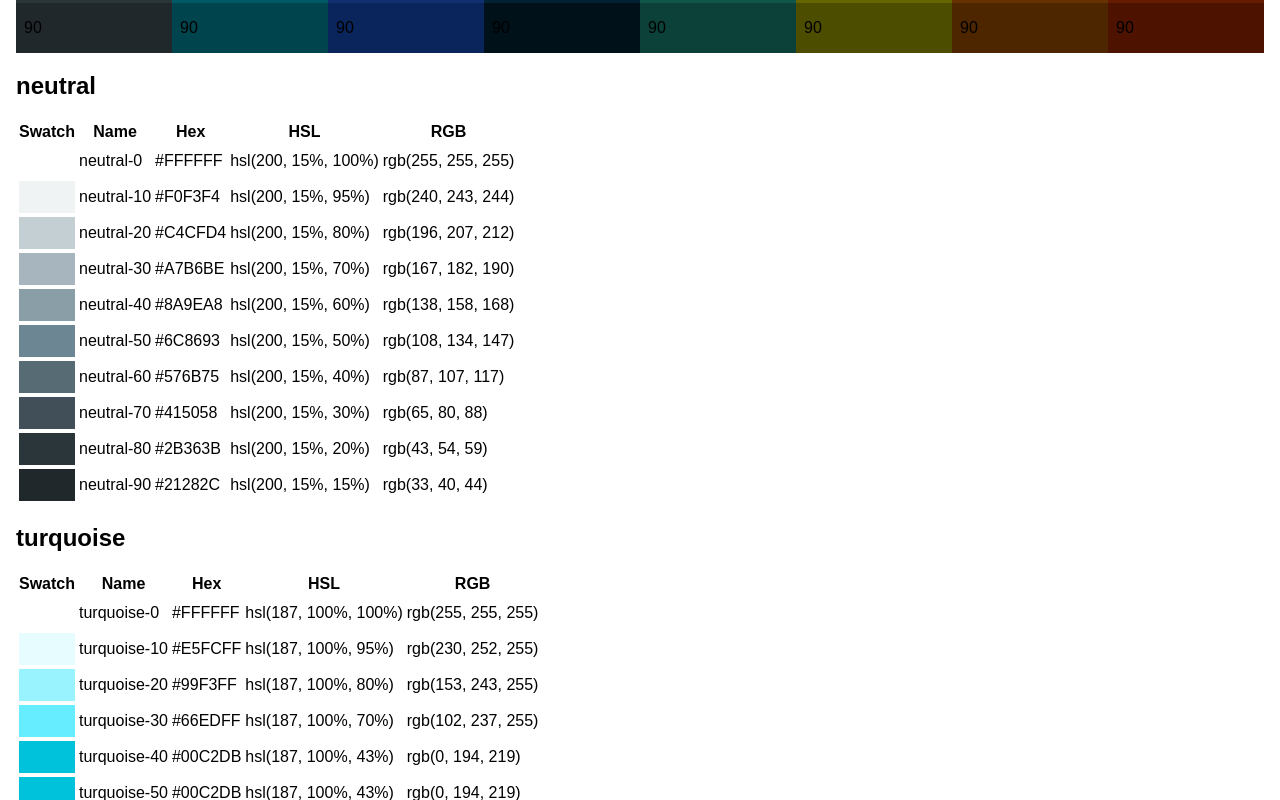
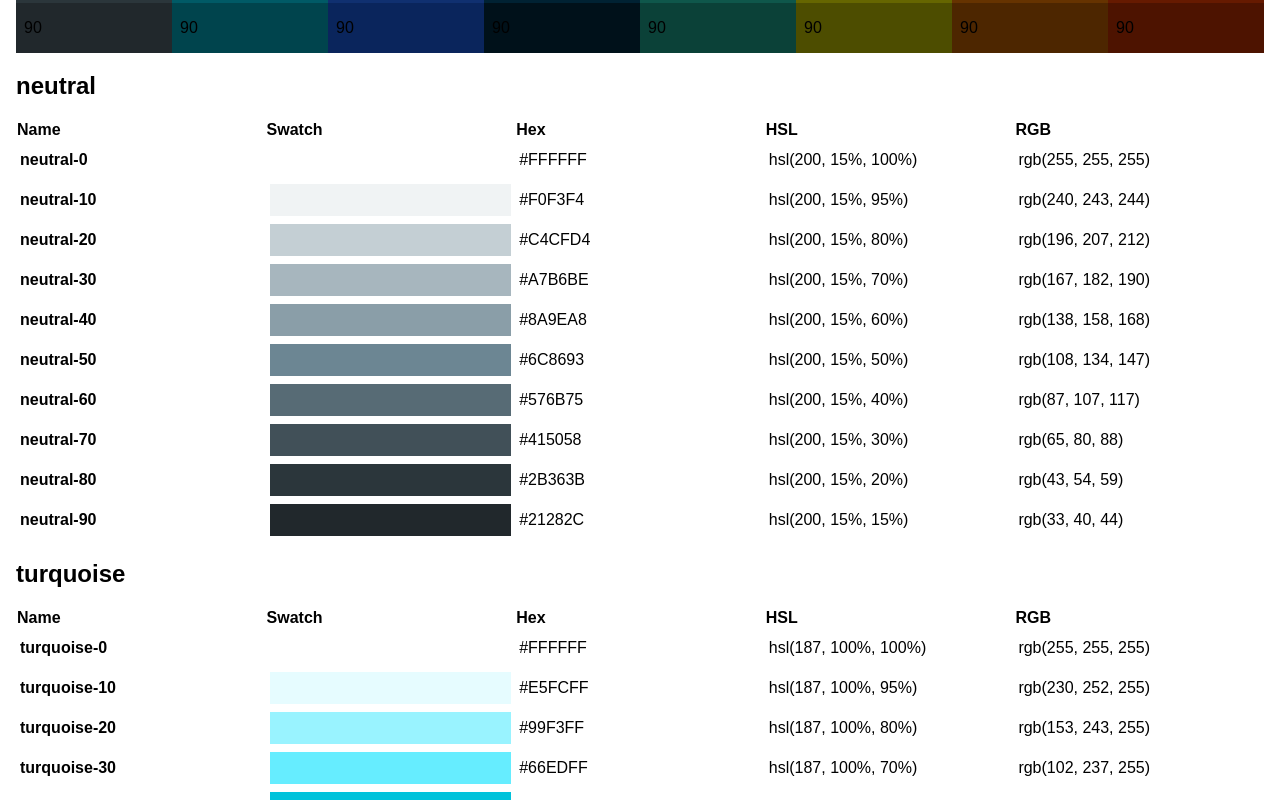
Before and after one commit to scottdejonge/color-system, a Vue app: page / in a window 1280 px wide. Shown: the part 540-1340 px from the top of the page. Built offline with nearby package versions, Linux system fonts and the light colour scheme.

Commit message:
Palettes table styles

```diff
--- a/src/components/Palette.vue
+++ b/src/components/Palette.vue
@@ -25,8 +25,8 @@ export default {
     <table>
       <thead>
         <tr>
+          <th>Name</th>
           <th>Swatch</th>
-          <th>Name</th>
           <th>Hex</th>
           <th>HSL</th>
           <th>RGB</th>
@@ -44,3 +44,16 @@ export default {
     </table>
   </div>
 </template>
+
+<style scoped>
+table {
+  border-color: transparent;
+  border-spacing: 0;
+  table-layout: fixed;
+  width: 100%;
+}
+
+th {
+  text-align: left;
+}
+</style>
--- a/src/components/PaletteItem.vue
+++ b/src/components/PaletteItem.vue
@@ -34,13 +34,13 @@ export default {
 
 <template>
   <tr>
+    <th>
+      {{ name }}
+    </th>
     <td>
       <Swatch
         v-bind:color="value"
       />
-    </td>
-    <td>
-      {{ name }}
     </td>
     <td>
       {{ color.hex() }}
@@ -53,3 +53,12 @@ export default {
     </td>
   </tr>
 </template>
+
+
+<style scoped>
+td,
+th {
+  padding: 0.25em;
+  text-align: left;
+}
+</style>
```
